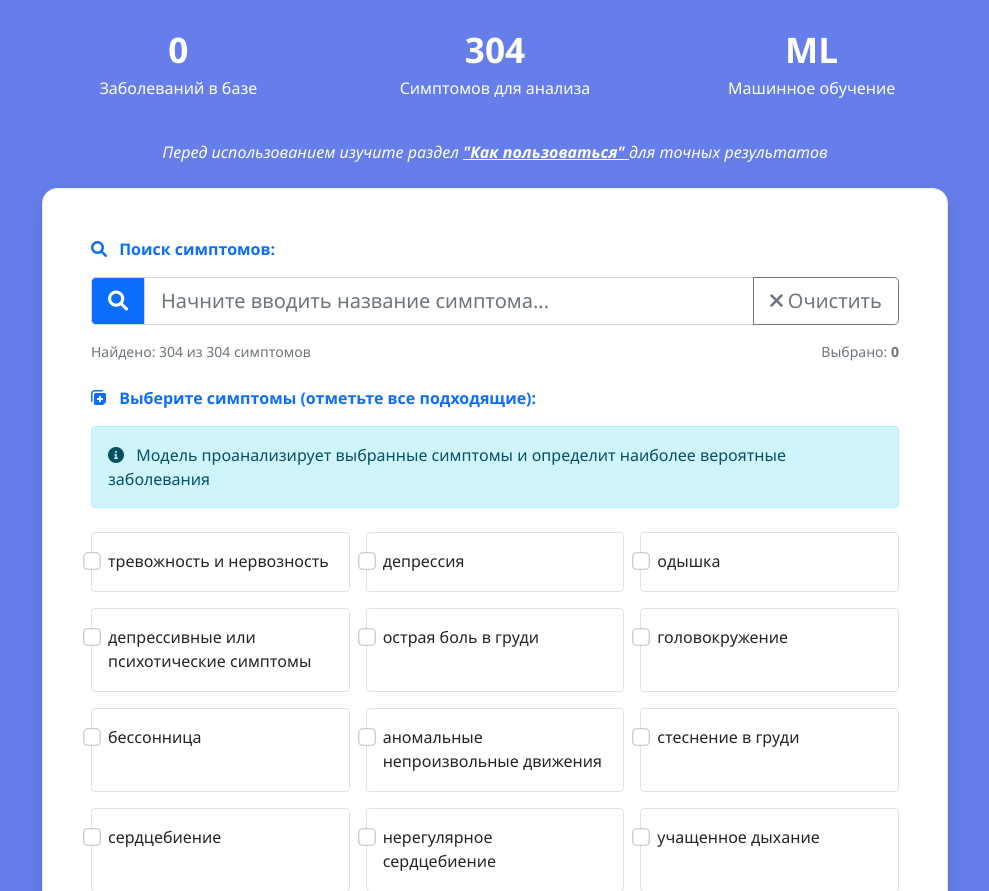
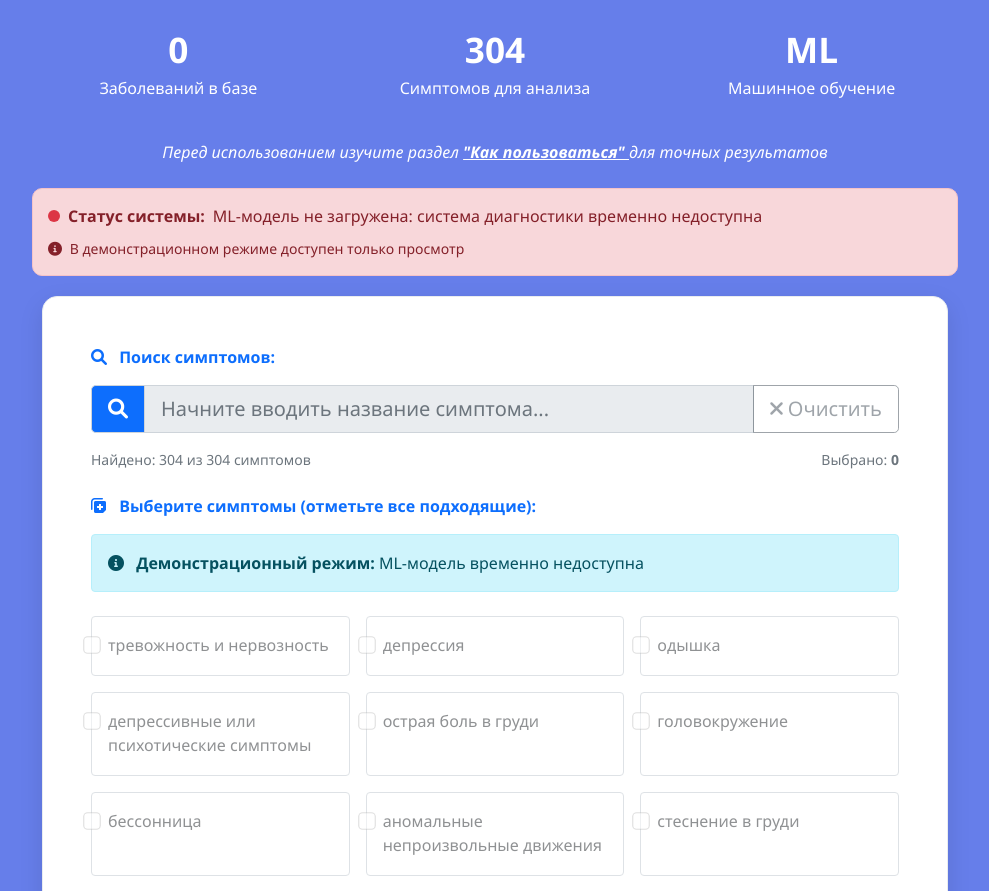
Before and after one commit to Leonid-Lysenko/MedWebsite, a Django app: page / in a window 1280 px wide. Shown: the part 266-1157 px from the top of the page, without its empty margins (145-1134 px from the left). Run offline with Django 4.2, Linux system fonts and the light colour scheme.

Commit message:
The ml model loading failure scenario processed

```diff
--- a/backend/diagnosis/views.py
+++ b/backend/diagnosis/views.py
@@ -32,16 +32,30 @@ def load_symptoms():
     return []
 
 
+# Глобальные переменные для отслеживания состояния системы
+model = None
+symptoms_list = []
+diseases_list = []
+model_loaded_successfully = False
+model_error_message = ""
+
+
 # Инициализация ML-модели и данных при запуске приложения
 try:
     model = joblib.load(settings.ML_MODEL_PATH)
     symptoms_list = load_symptoms()
     diseases_list = model.classes_.tolist()
+    model_loaded_successfully = True
+    model_error_message = ""
+
 except Exception as e:
     # В случае ошибки загрузки модели инициализируем пустые структуры
     model = None
     symptoms_list = load_symptoms()
     diseases_list = []
+    model_loaded_successfully = False
+    model_error_message = "система диагностики временно недоступна"
+
 
 
 def home(request):
@@ -49,16 +63,17 @@ def home(request):
     Главная страница приложения.
 
     Отображает форму для выбора симптомов и основную информацию о системе.
+    Если модель не загружена, показывает предупреждение.
     """
-    return render(
-        request,
-        "diagnosis/home.html",
-        {
-            "symptoms": symptoms_list,
-            "symptoms_count": len(symptoms_list),
-            "diseases_count": len(diseases_list) if diseases_list else 0,
-        },
-    )
+    context = {
+        "symptoms": symptoms_list,
+        "symptoms_count": len(symptoms_list),
+        "diseases_count": len(diseases_list) if diseases_list else 0,
+        "model_loaded": model_loaded_successfully,
+        "model_error": model_error_message,
+    }
+
+    return render(request, "diagnosis/home.html", context)
 
 
 def predict(request):
@@ -71,6 +86,7 @@ def predict(request):
     Returns:
         HttpResponse: Страница с результатами или ошибкой
     """
+
     if request.method == "POST" and model is not None:
         try:
             # Получаем список выбранных симптомов из формы
--- a/backend/templates/diagnosis/home.html
+++ b/backend/templates/diagnosis/home.html
@@ -96,6 +96,29 @@
         font-weight: 500;
         color: #495057;
     }
+
+    /* Стили для статуса системы */
+    .system-status {
+        border-radius: 10px;
+        padding: 15px;
+        margin-bottom: 20px;
+    }
+
+    .status-indicator {
+        width: 12px;
+        height: 12px;
+        border-radius: 50%;
+        display: inline-block;
+        margin-right: 8px;
+    }
+
+    .status-online {
+        background-color: #28a745;
+    }
+
+    .status-offline {
+        background-color: #dc3545;
+    }
 </style>
 {% endblock %}
 
@@ -130,7 +153,9 @@
                 </div>
                 <div class="col-md-4 mb-3">
                     <div class="text-white">
-                        <div class="stat-number">ML</div>
+                        <div class="stat-number">
+                            ML
+                        </div>
                         <p class="mb-0">Машинное обучение</p>
                     </div>
                 </div>
@@ -150,9 +175,32 @@
                 </p>
             </div>
 
+            <!-- Статус системы  -->
+            <div class="system-status {% if model_loaded %}alert alert-success{% else %}alert alert-danger{% endif %}">
+                <div class="d-flex align-items-center">
+                    <span class="status-indicator {% if model_loaded %}status-online{% else %}status-offline{% endif %}"></span>
+                    <strong>Статус системы:</strong>
+                    <span class="ms-2">
+                        {% if model_loaded %}
+                        ML-модель загружена и готова к работе
+                        {% else %}
+                        ML-модель не загружена: {{ model_error }}
+                        {% endif %}
+                    </span>
+                </div>
+                {% if not model_loaded %}
+                <div class="mt-2">
+                    <small>
+                        <i class="fas fa-info-circle me-1"></i>
+                        В демонстрационном режиме доступен только просмотр
+                    </small>
+                </div>
+                {% endif %}
+            </div>
+
             <!-- Основная карточка с формой ввода симптомов -->
             <div class="medical-card p-4 p-md-5 mb-4">
-                <form method="POST" action="{% url 'predict' %}">
+                <form method="POST" action="{% url 'predict' %}" {% if not model_loaded %}onsubmit="alert('ML-модель не загружена. Диагностика временно недоступна.'); return false;"{% endif %}>
                     {% csrf_token %}
 
                     <!-- Блок поиска симптомов -->
@@ -172,11 +220,13 @@
                                 id="symptomSearch"
                                 class="form-control"
                                 placeholder="Начните вводить название симптома..."
+                                {% if not model_loaded %}disabled{% endif %}
                             />
                             <button
                                 class="btn btn-outline-secondary"
                                 type="button"
                                 id="clearSearch"
+                                {% if not model_loaded %}disabled{% endif %}
                             >
                                 <i class="fas fa-times"></i> Очистить
                             </button>
@@ -209,6 +259,7 @@
                                 class="btn btn-sm btn-outline-success"
                                 id="clearAllSymptoms"
                                 type="button"
+                                {% if not model_loaded %}disabled{% endif %}
                             >
                                 <i class="fas fa-times me-1"></i>Очистить все
                             </button>
@@ -227,6 +278,7 @@
                             <button
                                 type="submit"
                                 class="btn btn-medical text-white px-4 py-3"
+                                {% if not model_loaded %}disabled{% endif %}
                             >
                                 <i class="fas fa-search me-2"></i>
                                 Анализировать выбранные симптомы (<span class="symptom-count">0</span>)
@@ -239,7 +291,11 @@
                         <!-- Информационное сообщение -->
                         <div class="alert alert-info mb-4">
                             <i class="fas fa-info-circle me-2"></i>
+                            {% if model_loaded %}
                             Модель проанализирует выбранные симптомы и определит наиболее вероятные заболевания
+                            {% else %}
+                            <strong>Демонстрационный режим:</strong> ML-модель временно недоступна
+                            {% endif %}
                         </div>
 
                         <!-- Сетка симптомов -->
@@ -254,6 +310,7 @@
                                         value="{{ symptom }}"
                                         id="symptom{{ forloop.counter }}"
                                         data-symptom="{{ symptom|lower }}"
+                                        {% if not model_loaded %}disabled{% endif %}
                                     />
                                     <label
                                         class="form-check-label w-100"
@@ -269,7 +326,7 @@
                             <div class="col-12">
                                 <div class="alert alert-warning text-center">
                                     <i class="fas fa-exclamation-triangle me-2"></i>
-                                    Симптомы не загружены. Проверьте загрузку ML модели.
+                                    Симптомы не загружены
                                 </div>
                             </div>
                             {% endfor %}
@@ -302,7 +359,7 @@
 
                     <!-- Основная кнопка отправки формы -->
                     <div class="text-center mt-4">
-                        <button type="submit" class="btn btn-medical text-white px-5 py-3">
+                        <button type="submit" class="btn btn-medical text-white px-5 py-3" {% if not model_loaded %}disabled{% endif %}>
                             <i class="fas fa-search me-2"></i>
                             Анализировать выбранные симптомы (<span class="symptom-count">0</span>)
                         </button>
@@ -336,6 +393,11 @@
         initializePagination();
         setupEventListeners();
         updateSelectedCount();
+
+        // Простая отладочная информация
+        console.log('Система диагностики инициализирована');
+        console.log('Загружено симптомов:', allSymptoms.length);
+        console.log('Выбрано симптомов:', selectedSymptoms.size);
     });
 
     // Инициализация пагинации симптомов
```
